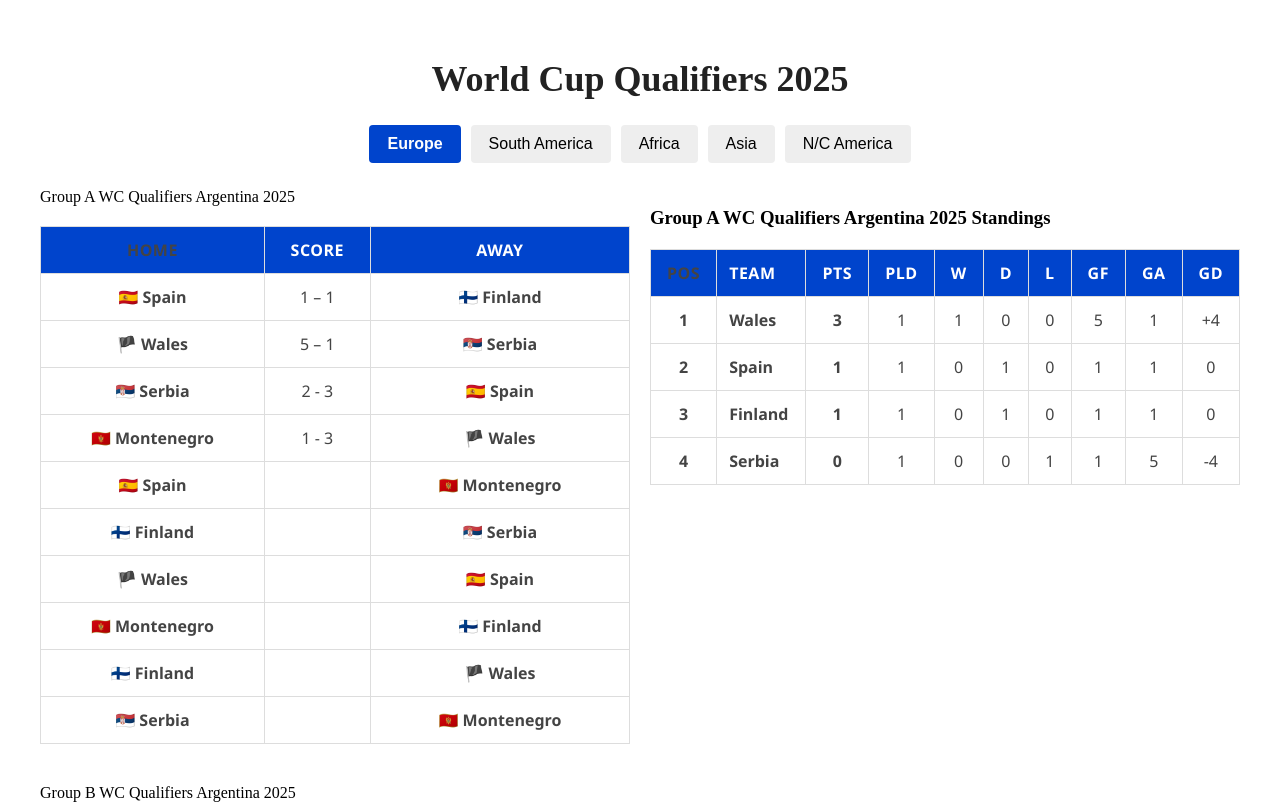
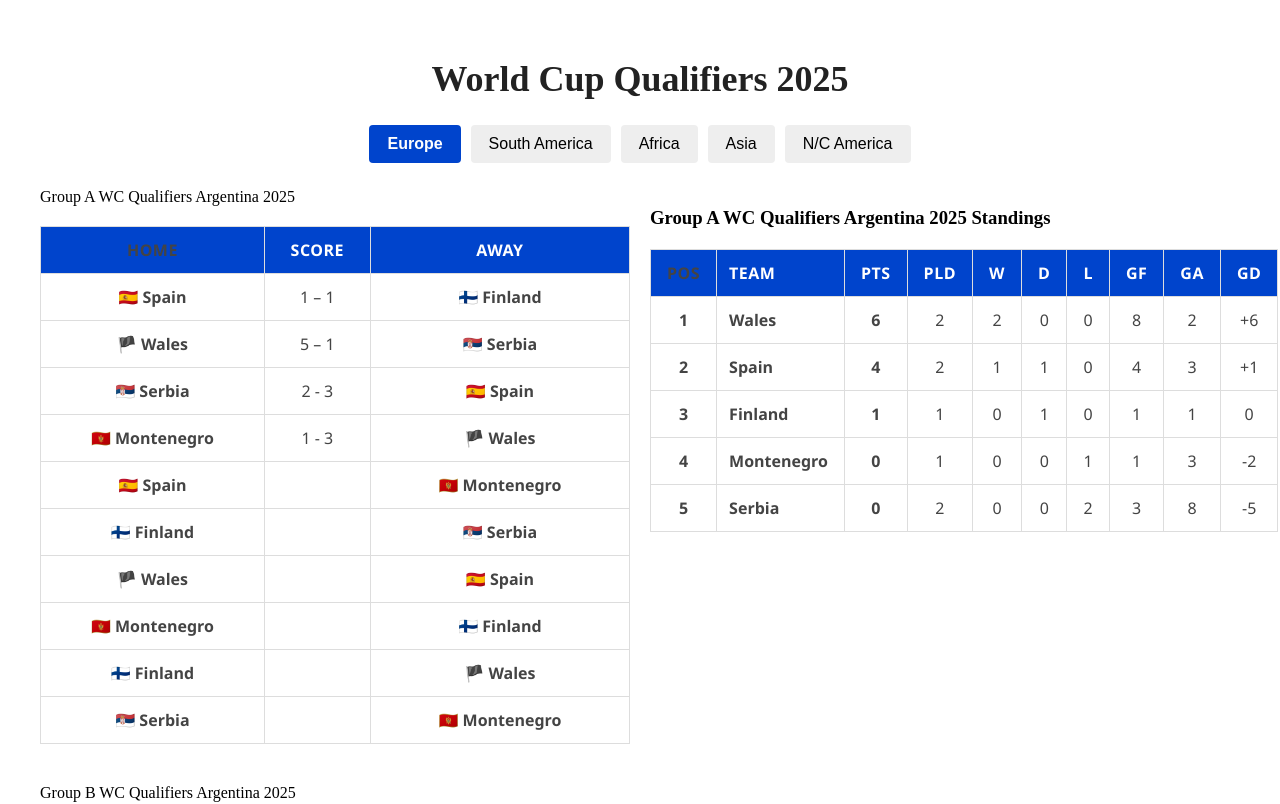
Before and after one commit to MarcusMachado15/whoisgonnawin-clean, a Next.js app: page / in a window 1280 px wide. Shown: the top 804 px of the page. Built offline with nearby package versions, Linux system fonts and the light colour scheme.

Commit message:
🔄 Atualiza classificação do Grupo A da Europa

```diff
--- a/app/page.tsx
+++ b/app/page.tsx
@@ -239,11 +239,12 @@ const groupMatchesEurope: Record<string, Match[]> = {
 
 const groupStandingsEurope: Record<string, Standing[]> = {
   'Group A WC Qualifiers Argentina 2025': [
-    { pos: 1, team: 'Wales',   played: 1, won: 1, draw: 0, lost: 0, gf: 5,  ga: 1,  gd:  4, pts: 3 },
-    { pos: 2, team: 'Spain',   played: 1, won: 0, draw: 1, lost: 0, gf: 1,  ga: 1,  gd:  0, pts: 1 },
-    { pos: 3, team: 'Finland', played: 1, won: 0, draw: 1, lost: 0, gf: 1,  ga: 1,  gd:  0, pts: 1 },
-    { pos: 4, team: 'Serbia',  played: 1, won: 0, draw: 0, lost: 1, gf: 1,  ga: 5,  gd: -4, pts: 0 },
-  ],
+  { pos: 1, team: 'Wales',       played: 2, won: 2, draw: 0, lost: 0, gf:  8, ga: 2,  gd:  6, pts:  6 },
+  { pos: 2, team: 'Spain',       played: 2, won: 1, draw: 1, lost: 0, gf:  4, ga: 3,  gd:  1, pts:  4 },
+  { pos: 3, team: 'Finland',     played: 1, won: 0, draw: 1, lost: 0, gf:  1, ga: 1,  gd:  0, pts:  1 },
+  { pos: 4, team: 'Montenegro',  played: 1, won: 0, draw: 0, lost: 1, gf:  1, ga: 3,  gd: -2, pts:  0 },
+  { pos: 5, team: 'Serbia',      played: 2, won: 0, draw: 0, lost: 2, gf:  3, ga: 8,  gd: -5, pts:  0 },
+],
   'Group B WC Qualifiers Argentina 2025': [
     { pos: 1, team: 'France',  played: 1, won: 1, draw: 0, lost: 0, gf: 3,  ga: 0,  gd:  3, pts: 3 },
     { pos: 2, team: 'Sweden',  played: 1, won: 1, draw: 0, lost: 0, gf: 2,  ga: 0,  gd:  2, pts: 3 },
```
